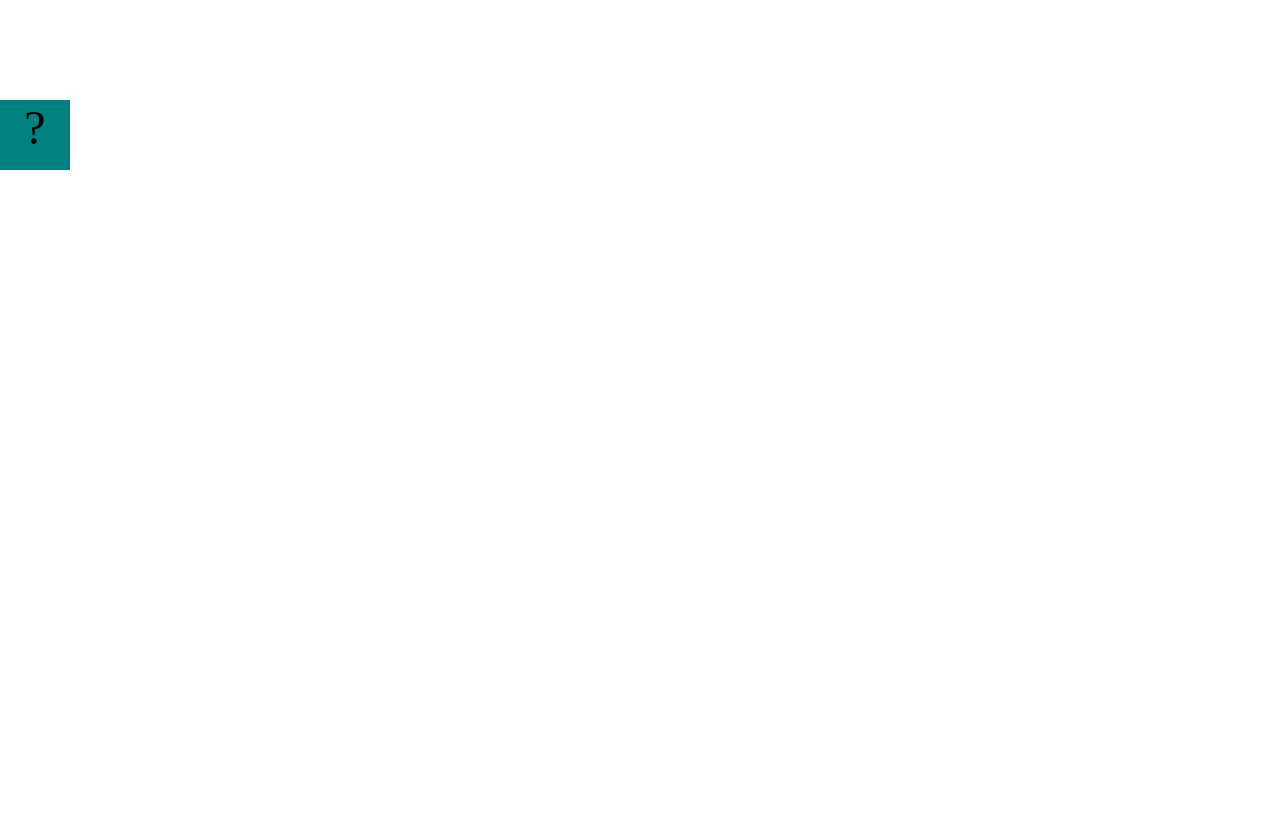
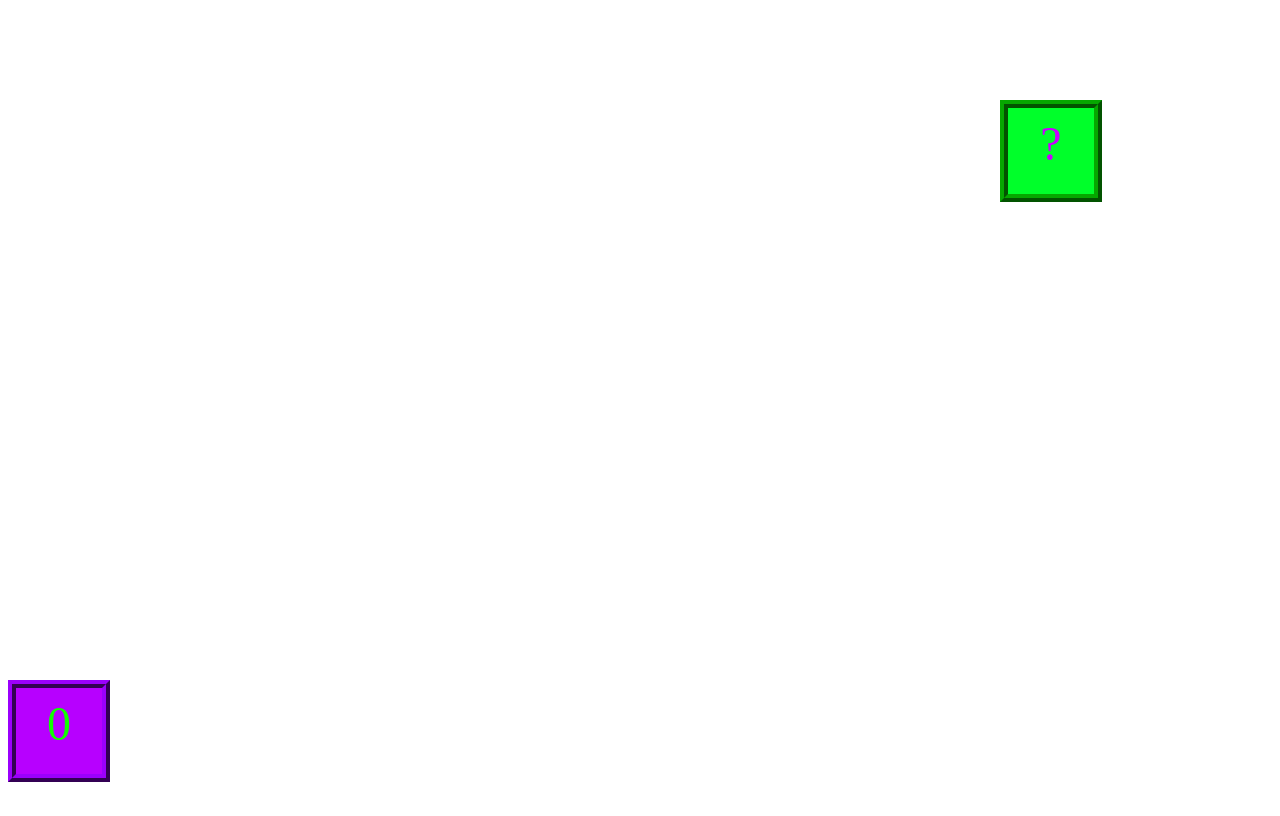
Before and after one commit to DiegoNuccio/DiegoNuccio.github.io, a plain HTML site: page projects/bouncing-box/index.html in a window 1280 px wide. Drawn offline with Linux system fonts and the light colour scheme.

Commit message:
index.html file

```diff
--- a/projects/bouncing-box/index.html
+++ b/projects/bouncing-box/index.html
@@ -1,5 +1,6 @@
 <!DOCTYPE html>
 <html>
+
 <head>
 	<meta charset="utf-8">
 	<title>Bouncing Box</title>
@@ -8,27 +9,47 @@
 		.box {
 			width: 70px;
 			height: 70px;
-			background-color: teal;
+			border: 8px rgb(6, 167, 0) ridge;
+			padding: 8px;
+			background-color: rgb(0, 255, 42);
 			font-size: 300%;
 			text-align: center;
 			display: block;
 			position: absolute;
 			top: 100px;
-			left: 0px;  /* <--- Change me! */
+			left: 0px;
+			/* <--- Change me! */
+			color: rgb(200, 0, 255)
 		}
-		.board{
+
+		.board {
 			height: 100vh;
+		}
+
+		.score {
+			width: 70px;
+			height: 70px;
+			border: 8px rgb(103, 0, 167) ridge;
+			padding: 8px;
+			background-color: rgb(183, 0, 255);
+			font-size: 300%;
+			text-align: center;
+			display: block;
+			position: absolute;
+			top: 680px;
+			color: rgb(17, 255, 0)
 		}
 	</style>
 	<!-- 	<script src="//cdnjs.cloudflare.com/ajax/libs/jquery/2.1.1/jquery.min.js"></script> -->
 
 </head>
+
 <body class="board">
 	<!-- HTML for the box -->
 	<div class="box">?</div>
-
+	<div class="score">0</div>
 	<script>
-		(function(){
+		(function () {
 			'use strict'
 			/* global jQuery */
 
@@ -39,6 +60,7 @@
 			var box = jQuery('.box');	// reference to the HTML .box element
 			var board = jQuery('.board');	// reference to the HTML .board element
 			var boardWidth = board.width();	// the maximum X-Coordinate of the screen
+			var score = jQuery('.score');
 
 			// Every 50 milliseconds, call the update Function (see below)
 			setInterval(update, 50);
@@ -56,23 +78,41 @@
 				box.text(newText);
 			}
 
+			function changeScoreText(newText) {
+				score.text(newText)
+			}
+
 			//////////////////////////////////////////////////////////////////
 			/////////////////// YOUR CODE BELOW HERE /////////////////////////
 			//////////////////////////////////////////////////////////////////
 
 			// TODO 2 - Variable declarations
-
-
-
+			var positionX = 0
+			var points = 0
+			var speed = 10
+			var dash = 0
 			/*
 			This Function will be called 20 times/second. Each time it is called,
 			it should move the Box to a new location. If the box drifts off the screen
-			turn it around! LEFT OFF AT TODO 2 PART 0
+			turn it around!
 			*/
 			function update() {
-				var positionX = positionX + 10
-				moveBoxTo(positionX)
+				if (positionX >= 1000) {
+					speed = speed * -1
+					positionX = positionX + speed;
+					moveBoxTo(positionX);
+				}
 
+				else if (positionX <= -1) {
+					speed = speed * -1
+					positionX = positionX + speed;
+					moveBoxTo(positionX);
+				}
+
+				else {
+					positionX = positionX + speed;
+					moveBoxTo(positionX);
+				}
 
 			};
 
@@ -82,11 +122,32 @@
 			the left side of the screen.
 			*/
 			function handleBoxClick() {
+				positionX = 0;
+				points = points + 1
+				if (speed > 0) {
+					speed = speed + 3
+				}
 
+				else if (speed < 0) {
+					speed = speed - 3
+				}
 
+				if (points === 20) {
+					points = 0
+					dash = dash + 1
+					changeScoreText(dash)
+					if (speed > 0) {
+						speed = 10
+					}
 
+					else if (speed < 0) {
+						speed = -10
+					}
+				}
+				changeBoxText(points)
 			};
 		})();
 	</script>
 </body>
+
 </html>
```
